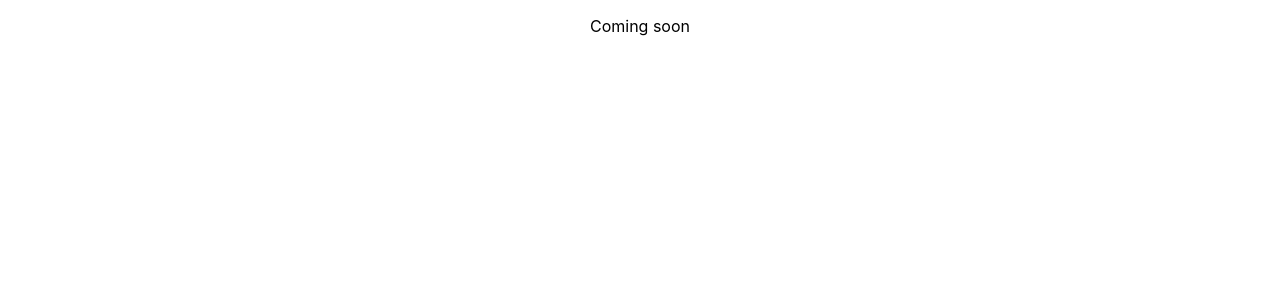
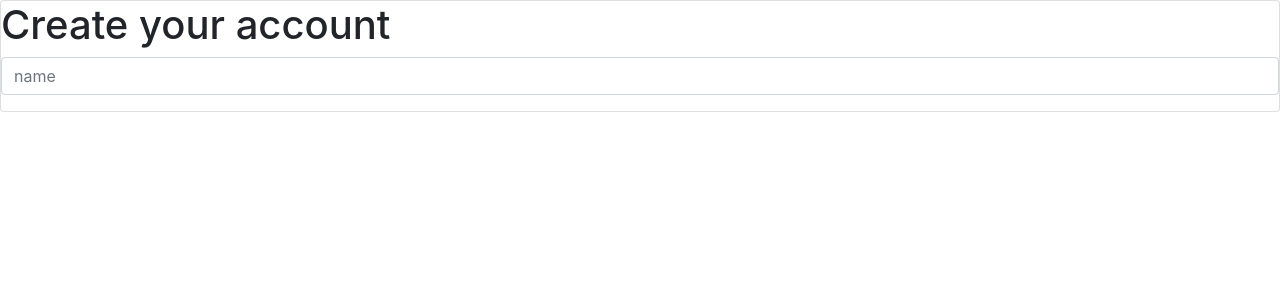
Before and after one commit to dresean/tweetium-ui, a React (Create React App) app in the folder client/: page /register in a window 1280 px wide. Shown: the top 300 px of the page. Built offline with nearby package versions, Linux system fonts and the light colour scheme.

Commit message:
add redux saga, start register component, wrap application with Router

```diff
--- a/client/src/App.js
+++ b/client/src/App.js
@@ -1,13 +1,14 @@
 import React, { Component } from 'react';
-import logo from './logo.svg';
+import { BrowserRouter as Router, Route } from 'react-router-dom'
+import Register from './components/auth/register'
 import './App.css';
 
 class App extends Component {
   render() {
     return (
-      <div className="App">
-        <p>Coming soon</p>
-      </div>
+      <Router>
+      <Route path='/register' component={Register} />
+      </Router>
     );
   }
 }
--- /dev/null
+++ b/client/src/components/auth/register.js
@@ -0,0 +1,60 @@
+import React, { Component } from 'react'
+import axios from 'axios'
+import { Card, Button, Form, FormGroup, Label, Input, Col, Row, FormText } from 'reactstrap'
+
+
+class Register extends Component {
+    constructor(props) {
+        super(props);
+        this.state = {
+            username: '',
+            password1: '',
+            password2: '',
+            email: '',
+            name: '',
+        }
+    }
+    handleSubmit = (e) => {
+        return axios.post('localhost:5000/register', this.state)
+        .then(res => {
+
+        })
+    }
+
+    handleChange = (e) => {
+        e.preventDefault()
+        this.setState({
+            [e.target.name]: e.target.value
+        })
+        let property = e.target.name
+        showCharacterCount(property)
+    }
+    showCharacterCount = (property) => {
+       let str = this.state.property
+       let arr = str.split('')
+       return `${arr.length}/50`
+    }
+    render() {
+        return (
+            <div>
+                <Card>
+                    <h1>Create your account</h1>
+                    <Form onSubmit={this.handleSubmit}>
+                        <FormGroup>
+                            <Input
+                            type='text'
+                            value={this.state.value}
+                            onChange={this.handleChange}
+                            name='name'
+                            placeholder='name'
+                            />
+                            <FormText></FormText>
+                        </FormGroup>
+                    </Form>
+                </Card>
+            </div>
+        )
+    }
+}
+
+export default Register
--- a/client/src/index.js
+++ b/client/src/index.js
@@ -3,6 +3,7 @@ import ReactDOM from 'react-dom';
 import './index.css';
 import App from './App';
 import * as serviceWorker from './serviceWorker';
+import 'bootstrap/dist/css/bootstrap.min.css';
 
 ReactDOM.render(<App />, document.getElementById('root'));
 
```
Also changed, not shown: client/package.json (+10 -1 lines), client/src/components/auth/login.js (added, +49 -0 lines), client/src/components/auth/logout.js (added), 2 other files (tests, documents, lock files or other folders).
